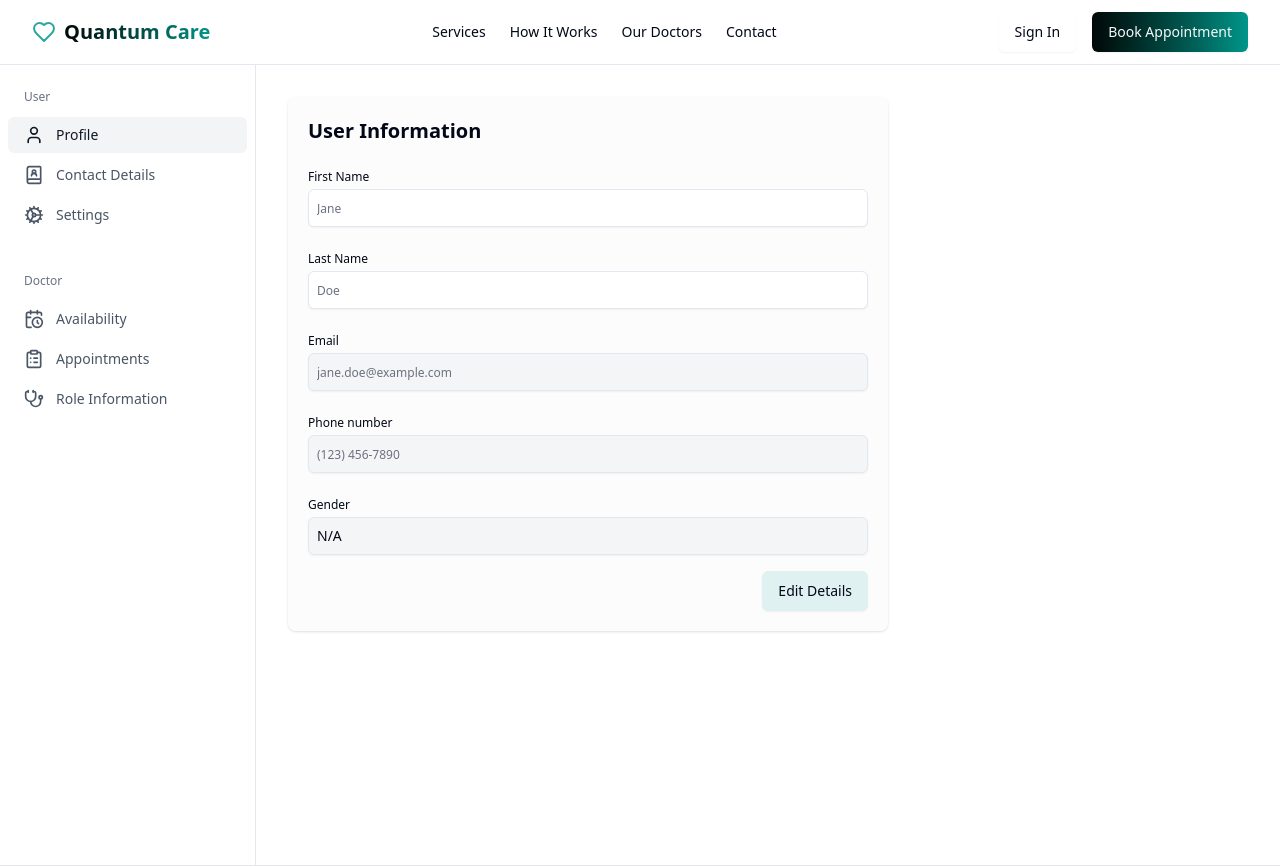
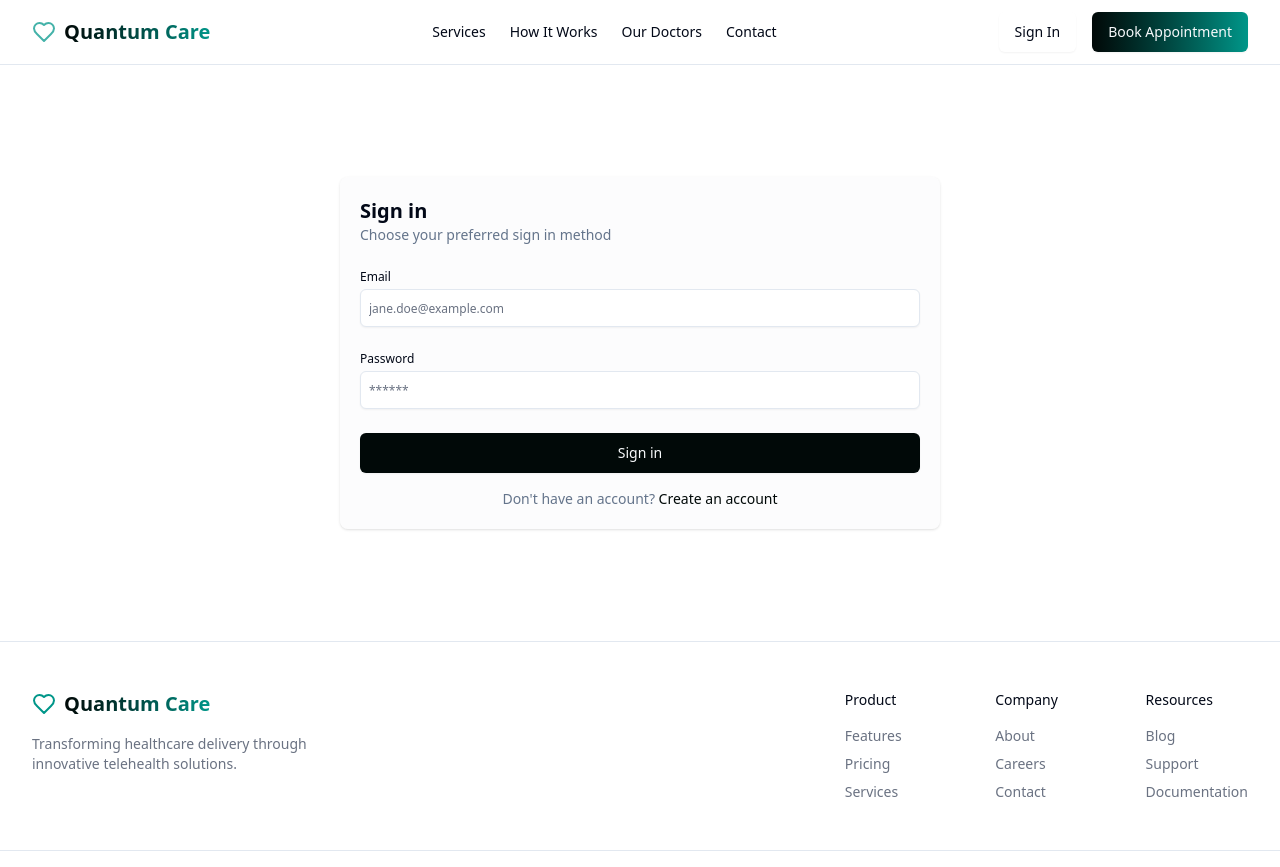
Before and after one commit to barbaraeguche/quantumcare, a React (Vite) app in the folder client/: page /auth/signin in a window 1280 px wide. Before the commit this address led to /profile. Shown: the top 867 px of the page. Built offline with nearby package versions, Linux system fonts and the light colour scheme.

Commit message:
minor changes, moving to backend

```diff
--- a/client/src/components/protectedRoute.tsx
+++ b/client/src/components/protectedRoute.tsx
@@ -4,12 +4,12 @@ import { useAppSelector } from '@/hooks/useAppDispatch';
 export default function ProtectedRoute({ allowedRoles }: {
 	allowedRoles: string[]
 }) {
-	const { _id, role } = useAppSelector((state) => state.userSlice.user);
+	const { isAuthenticated, user: { role } } = useAppSelector((state) => state.userSlice);
 
 	// if the user on an auth route
 	if (allowedRoles.includes('Auth')) {
-		// if the user is logged in, redirect to profile
-		if (_id) {
+		// if the user is signed in, redirect to profile
+		if (isAuthenticated) {
 			return <Navigate to={'/profile'} replace/>
 		}
 		// else proceed
@@ -17,7 +17,7 @@ export default function ProtectedRoute({ allowedRoles }: {
 	}
 
 	// no session, redirect to sign in
-	if (!_id) {
+	if (!isAuthenticated) {
 		return <Navigate to={'/auth/signin'} replace/>
 	}
 
--- a/client/src/lib/definitions.ts
+++ b/client/src/lib/definitions.ts
@@ -8,7 +8,7 @@ export interface User {
 	password: string;
 	phoneNumber: string;
 	gender: 'Male' | 'Female' | 'N/A';
-	role: 'Admin' | 'Doctor' | 'Patient';
+	role: 'Admin' | 'Doctor' | 'Patient' | 'N/A';
 	address?: {
 		street?: string;
 		city?: string;
--- a/client/src/redux/initialStates.ts
+++ b/client/src/redux/initialStates.ts
@@ -3,14 +3,14 @@ import {
 } from '@/lib/definitions';
 
 export const userInitState: User = {
-	_id: '1',
+	_id: '',
 	firstName: '',
 	lastName: '',
 	email: '',
 	password: '',
 	phoneNumber: '',
 	gender: 'N/A',
-	role: 'Doctor',
+	role: 'N/A',
 	address: {
 		street: '',
 		city: '',
--- a/client/src/schemas/authSchema.ts
+++ b/client/src/schemas/authSchema.ts
@@ -6,7 +6,7 @@ import { patientSchema } from '@/schemas/patientSchema';
 // for authentication
 export const loginSchema = z.object({
 	...(userSchema.pick({ email: true })).shape,
-	password: z.string()
+	password: z.string().min(3, { message: 'Enter a password with at least 3 characters' })
 });
 export type LoginType = z.infer<typeof loginSchema>;
 
```
